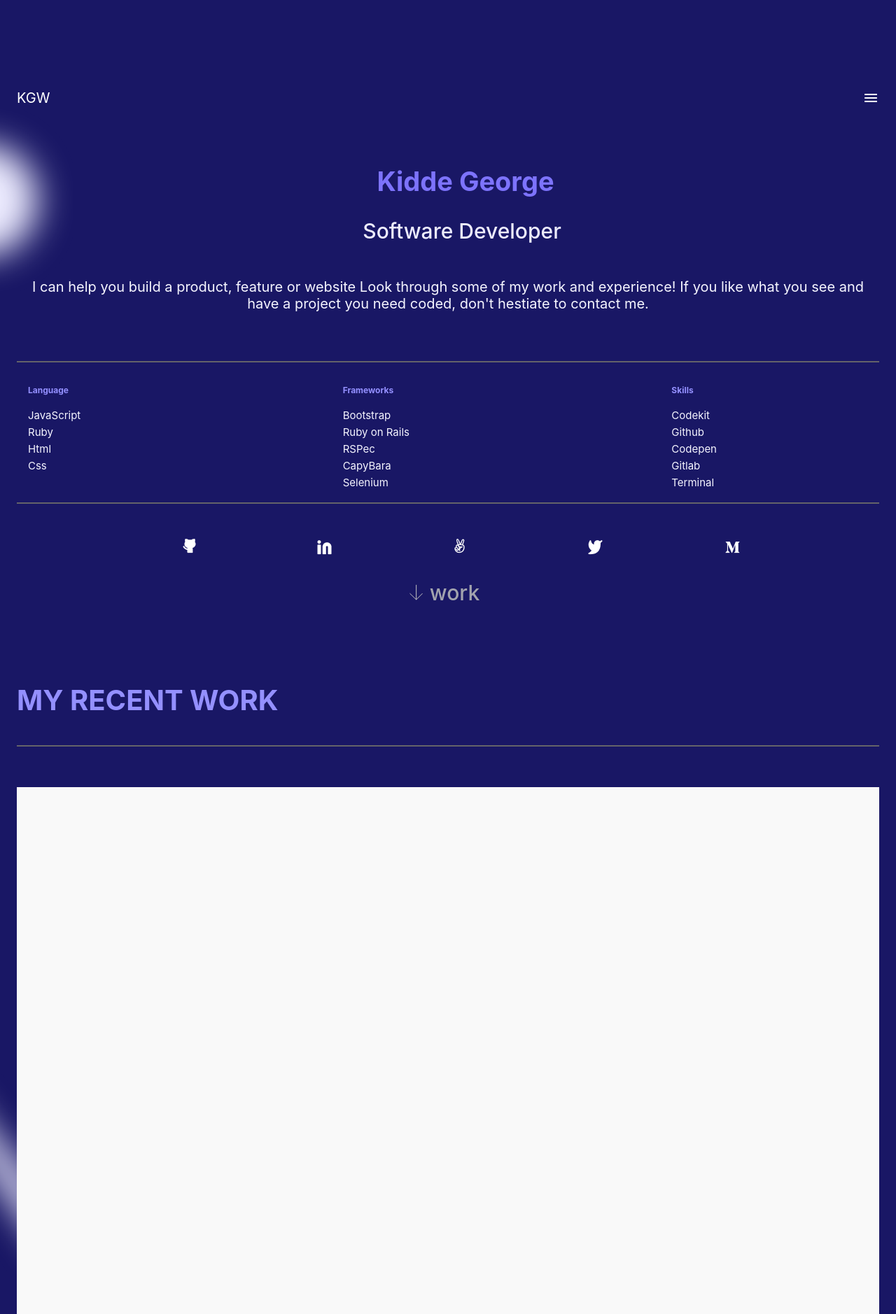
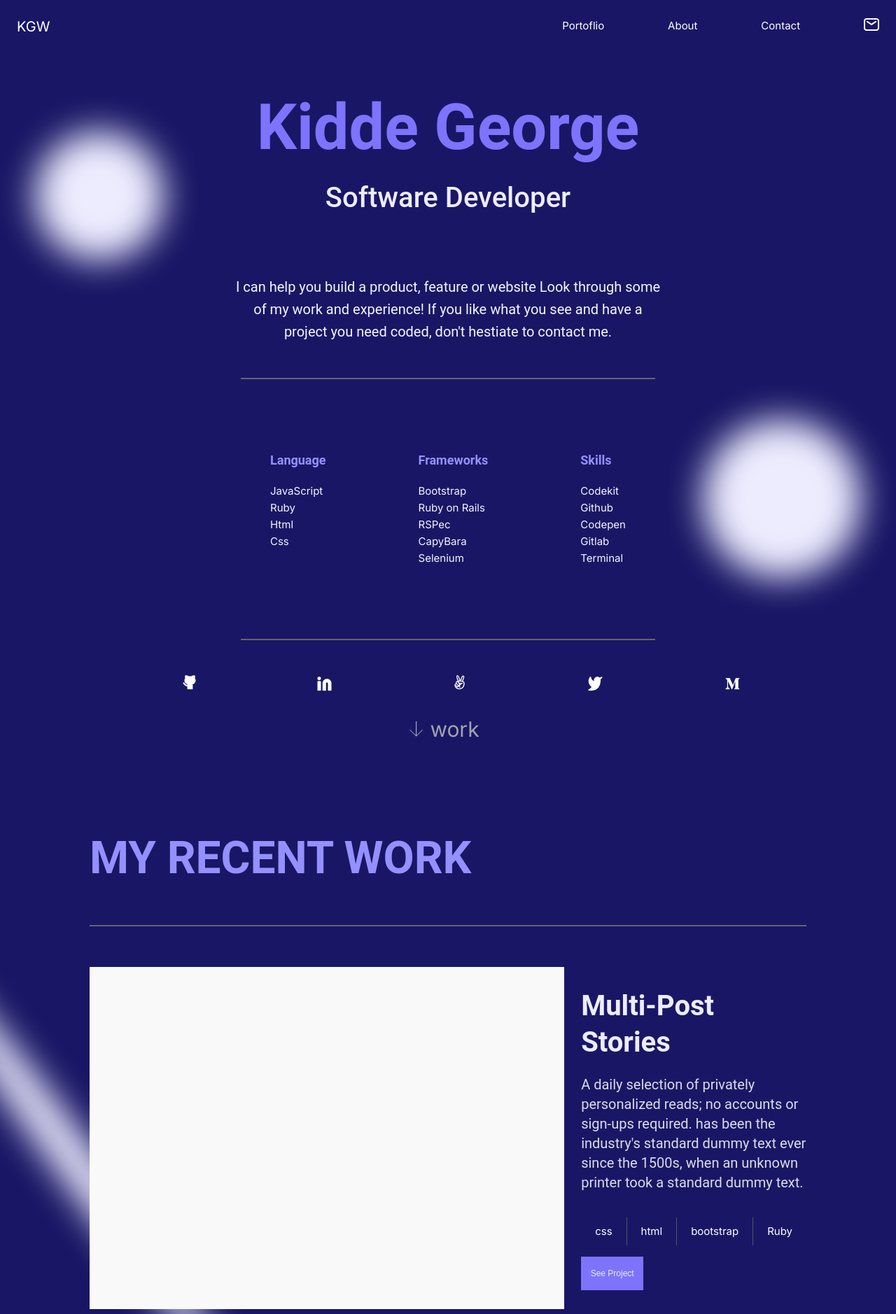
Before and after one commit to kidde60/Mobile-version-skeleton, a website: page index.html in a window 1280 px wide. Shown: the top 1878 px of the page at 70% size. Drawn offline with Linux system fonts and the light colour scheme.

Commit message:
Add media query

```diff
--- a/index.html
+++ b/index.html
@@ -10,15 +10,24 @@
   <body>
     <header>
       <a href="#" class="logo">KGW</a>
-      <nav>
+      <nav class="mobile">
         <img src="images/Menu.png" alt="menu" />
+      </nav>
+      <nav class="desktop">
+        <ul>
+          <li class="nav-list"><a href="#">Portoflio</a></li>
+          <li class="nav-list"><a href="#">About</a></li>
+          <li class="nav-list"><a href="#">Contact</a></li>
+          <li class="nav-list"><a href="#"><img src="images/Union.png" alt="Envelope"></a></li>
+
+        </ul>
       </nav>
     </header>
     <section class="main">
       <h1>Kidde George</h1>
       <h2>Software Developer</h2>
       <p>
-        I can help you build a product, feature or website Look through some of
+       I can help you build a product, feature or website Look through some of
         my work and experience! If you like what you see and have a project you
         need coded, don't hestiate to contact me.
       </p>
--- a/styles.css
+++ b/styles.css
@@ -1,3 +1,5 @@
+@import url('https://fonts.googleapis.com/css2?family=Inter&display=swap');
+
 body {
   padding: 0;
   margin: 0;
@@ -292,3 +294,186 @@ input {
   color: #c8c8d4;
   font-size: 12px;
 }
+
+/* media query */
+@media only screen and (min-width: 768px) {
+  .mobile {
+    display: none;
+  }
+
+  header {
+    margin: 0;
+    padding-top: 26px;
+  }
+
+  .desktop {
+    width: 40%;
+  }
+
+  .desktop ul {
+    display: flex;
+    justify-content: space-between;
+    list-style: none;
+    margin: 0;
+  }
+
+  .nav-list a {
+    text-decoration: none;
+    color: #ffffff;
+    font-size: 15px;
+    line-height: 20px;
+    text-align: center;
+  }
+
+  .main {
+    display: flex;
+    flex-direction: column;
+    align-items: center;
+    background-image: url(images/circle\ 1\ header.svg);
+    background-repeat: no-repeat;
+    background-position: left;
+  }
+
+  .main h1 {
+    font-family: "Roboto", sans-serif;
+    font-size: 90px;
+    font-weight: 700;
+    line-height: 105px;
+    text-align: center;
+    padding-left: 0;
+  }
+
+  .main h2 {
+    font-family: "Roboto", sans-serif;
+    font-size: 40px;
+    font-weight: 500;
+    line-height: 47px;
+    text-align: center;
+    padding: 24px 0;
+  }
+
+  .main p {
+    font-family: "Roboto", sans-serif;
+    font-size: 20px;
+    font-weight: 400;
+    line-height: 32px;
+    text-align: center;
+    padding: 64px 25% 0;
+  }
+
+  .hr1 {
+    margin: 30px 25% 0;
+  }
+
+  .technologies {
+
+    display: flex;
+    justify-content: space-around;
+    background-image: url(images/circle\ 2\ header.svg);
+    background-position: right;
+    padding: 30px 25% 20px;
+  }
+
+  .technologies ul {
+    padding: 37px 0;
+  }
+
+  h3 {
+    font-family: "Roboto", sans-serif;
+    font-size: 18px;
+    font-weight: 700;
+    line-height: 29px;
+    text-align: left;
+
+  }
+
+  .recent-work {
+    padding-left: 10%;
+    padding-right: 10%;
+  }
+
+  .recent-work h1 {
+    font-family: "Roboto", sans-serif;
+    font-size: 64px;
+    font-weight: 700;
+    line-height: 114px;
+    text-align: left;
+  }
+
+  .background1 {
+    display: flex;
+    background-image: url(images/Ellipse19.svg);
+    background-position: left;
+    padding: 50px 10% 88px;
+  }
+
+  .stories {
+    width: 100%;
+    margin-right: 24px;
+  }
+
+  .holder {
+    width: 40%;
+  }
+
+  .stories1 {
+    width: 100%;
+    margin-left: 24px;
+  }
+
+  .holder h2 {
+    font-family: "Roboto", sans-serif;
+    font-size: 40px;
+    font-weight: 700;
+    line-height: 52px;
+    text-align: left;
+  }
+
+  .holder p {
+    font-family: "Roboto", sans-serif;
+    font-size: 20px;
+    font-weight: 400;
+    line-height: 28px;
+    text-align: left;
+    margin: 0;
+  }
+
+  .background2 {
+    display: flex;
+    flex-direction: row-reverse;
+    background-image: url(images/Ellipse20.svg);
+    background-position: bottom right;
+    padding: 0 10% 88px;
+  }
+
+  .background3 {
+    display: flex;
+    background-image: url(images/Ellipse21.svg);
+    background-position: left;
+    padding: 0 10% 0;
+  }
+
+  .background4 {
+    display: flex;
+    flex-direction: row-reverse;
+    background-image: url(images/Ellipse22.svg);
+    background-position: top right;
+    padding: 88px 10% 0;
+  }
+
+  .recent-work h1 {
+    animation: head 2s linear;
+    position: relative;
+  }
+
+  @keyframes head {
+    from {
+      left: 0;
+    }
+
+    to {
+      left: 200px;
+    }
+  }
+
+}
```
